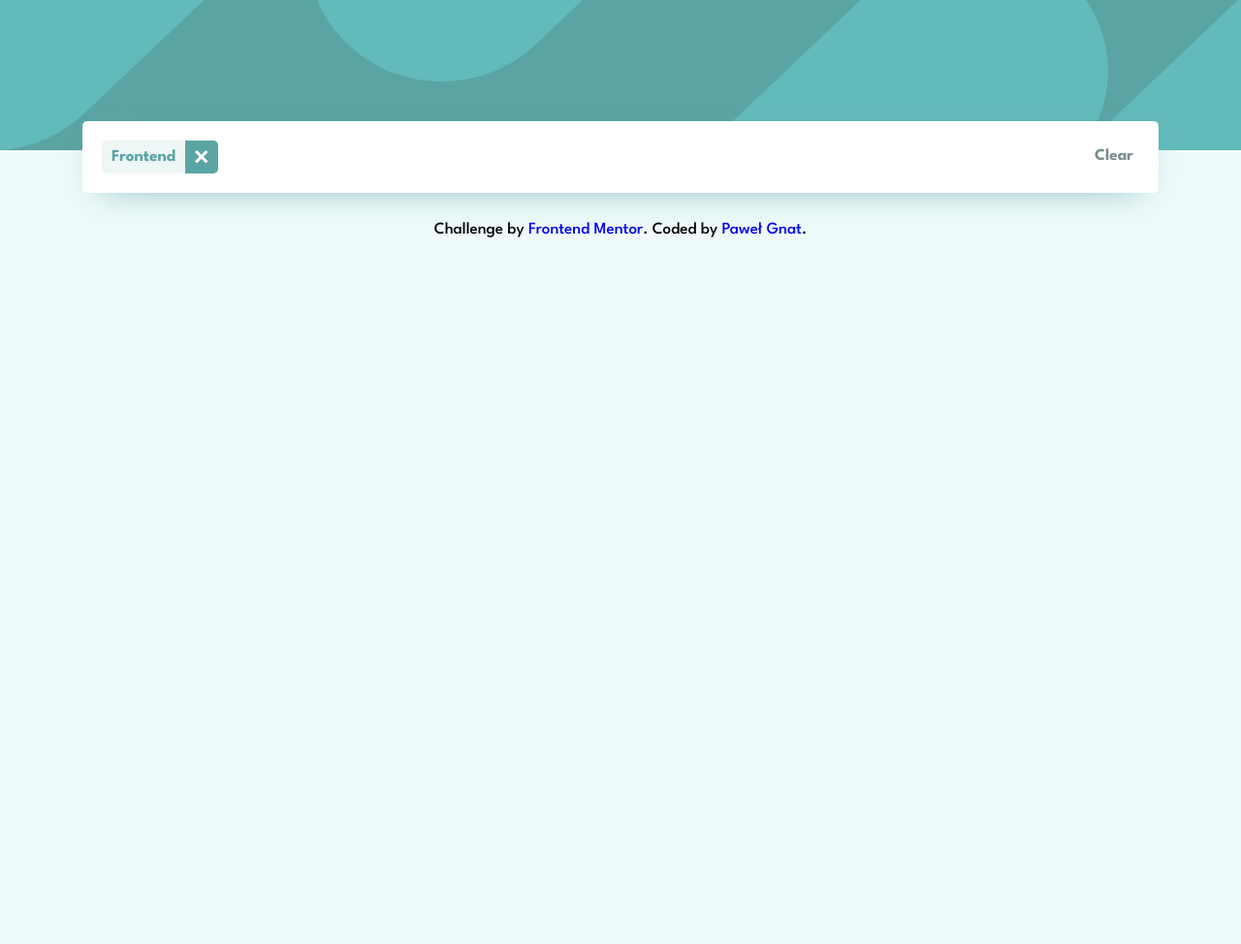
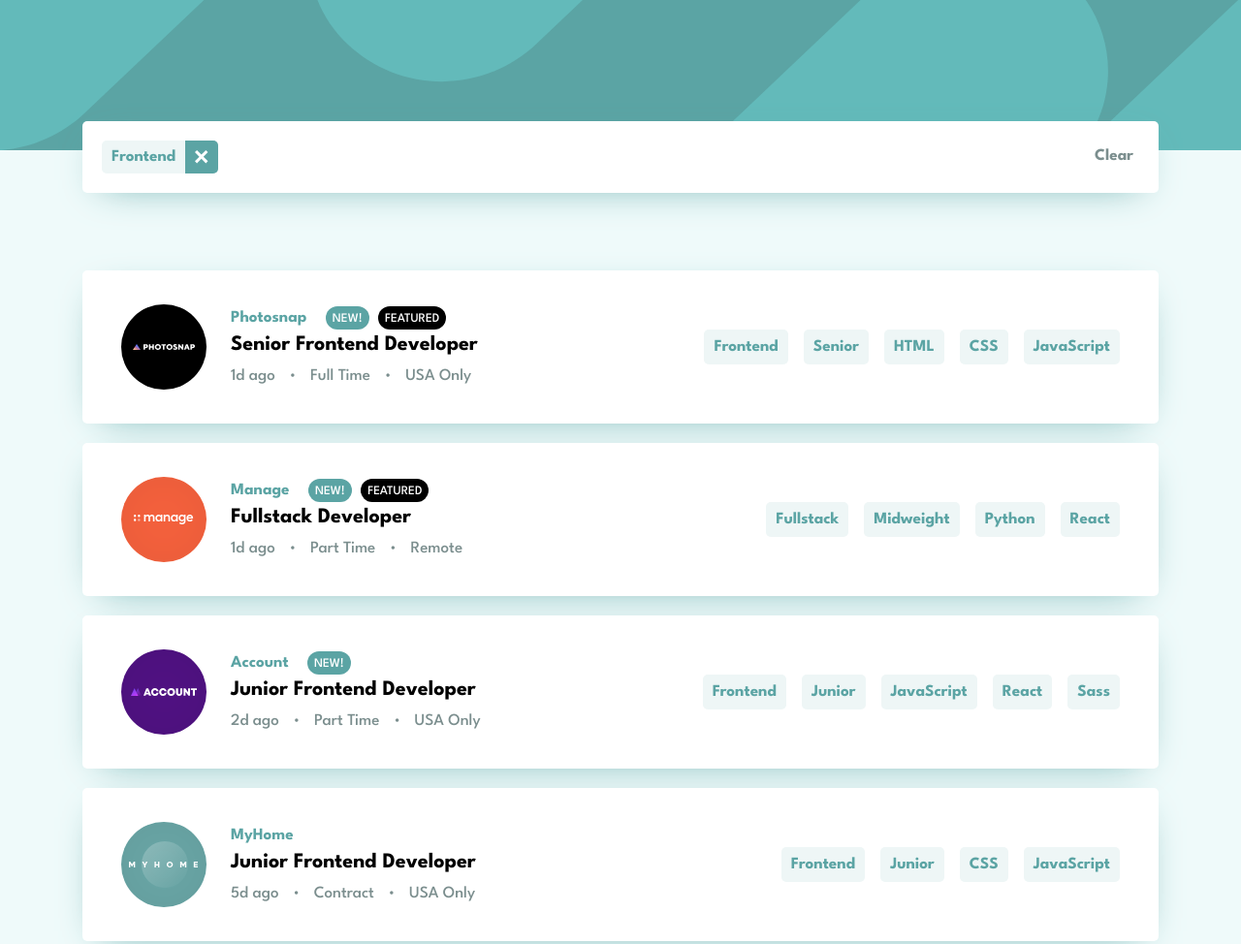
Before and after one commit to Pawel-Gnat/Frontend-Mentor-Static-job-listings, a plain HTML site: page index.html in a window 1280 px wide. Shown: the top 974 px of the page at 97% size. Before the commit the page ends 800 px from the top, so only its background shows below. Drawn offline with Linux system fonts and the light colour scheme.

Commit message:
feat: render jobs from json

```diff
--- a/index.html
+++ b/index.html
@@ -33,28 +33,7 @@
 				</div>
 			</div>
 
-			<div class="job-listing">
-				<!-- <article class="job" data-id="1">
-					<div class="job__logo">
-						<img src="./images/photosnap.svg" class="job__logo--img" alt="" aria-hidden="true">
-					</div>
-					<div class="job__info">
-						<span class="job__info--company">Photosnap</span>
-						<span class="job__info--new">new!</span>
-						<span class="job__info--featured">featured</span>
-						<p class="job__info--role">Senior Frontend Developer</p>
-						<p class="job__info--description">1d ago <span>&middot;</span> Full Time <span>&middot;</span>
-							USA only</p>
-					</div>
-					<div class="job__requirements">
-						<button type="button" class="job__requirements--requirement">Frontend</button>
-						<button type="button" class="job__requirements--requirement">Senior</button>
-						<button type="button" class="job__requirements--requirement">HTML</button>
-						<button type="button" class="job__requirements--requirement">CSS</button>
-						<button type="button" class="job__requirements--requirement">JavaScript</button>
-					</div>
-				</article> -->
-			</div>
+			<div class="job-listing"></div>
 		</section>
 	</main>
 	<footer>
--- a/js/main.js
+++ b/js/main.js
@@ -1,19 +1,32 @@
 'use strict'
 const JSON_SOURCE = './data.json'
 const listOfJobs = document.querySelector('.job-listing')
+const filterBox = document.querySelector('.filter')
+const techStackButtons = document.getElementsByClassName('job__requirements--requirement')
 
 async function renderData() {
 	try {
 		const res = await fetch(JSON_SOURCE)
 		const data = await res.json()
-		// console.log(...data)
-		// console.log(object.entries(...data))
 
 		for (let job of data) {
-			// console.log(job)
-			let id = job.id
+			const {
+				id,
+				company,
+				logo,
+				['new']: newjob,
+				featured,
+				position,
+				role,
+				level,
+				postedAt,
+				contract,
+				location,
+				languages,
+				tools,
+			} = job
 
-			console.log(id)
+			jobOffer(job)
 		}
 	} catch {
 		console.error("Can't fetch data from a file")
@@ -21,26 +34,78 @@ async function renderData() {
 }
 renderData()
 
-function jobOffer({ id, images, company, role, postedAt, contract, location, requirement }) {
+function jobOffer({
+	id,
+	company,
+	logo,
+	['new']: newjob,
+	featured,
+	position,
+	role,
+	level,
+	postedAt,
+	contract,
+	location,
+	languages,
+	tools,
+}) {
 	const newJob = document.createElement('article')
 	newJob.classList.add('job')
 	newJob.dataset.id = `${id}`
 
+	let requirement = [role, level, ...languages, ...tools]
+
 	newJob.innerHTML = `
 	<div class="job__logo">
-		<img src="${images}" class="job__logo--img" alt="" aria-hidden="true">
+		<img src="${logo}" class="job__logo--img" alt="" aria-hidden="true">
 	</div>
 	<div class="job__info">
 		<span class="job__info--company">${company}</span>
-		<span class="job__info--new">new!</span>
-		<span class="job__info--featured">featured</span>
-		<p class="job__info--role">${role}</p>
+		${checkNewState(newjob)}
+		${checkFeature(featured)}
+		<p class="job__info--position">${position}</p>
 		<p class="job__info--description">${postedAt}<span>&middot;</span>${contract}<span>&middot;</span>${location}</p>
 	</div>
 	<div class="job__requirements">
-		<button type="button" class="job__requirements--requirement">${requirement}</button>
+		${addTechStack(requirement)}
 	</div>
 	`
-
 	listOfJobs.append(newJob)
 }
+
+function addTechStack(elements) {
+	return elements
+		.map(element => `<button type="button" class="job__requirements--requirement">${element}</button>`)
+		.join('')
+}
+
+function checkNewState(newjob) {
+	return newjob ? `<span class="job__info--new" data-new=${newjob}>new!</span>` : ''
+}
+
+function checkFeature(feature) {
+	return feature ? `<span class="job__info--featured" data-featured=${feature}>featured</span>` : ''
+}
+
+function addFeaturedBorder() {
+	const featuredJobsText = document.getElementsByClassName('job__info--featured')
+	let text = [...featuredJobsText]
+	console.log(text)
+	console.log(featuredJobsText)
+}
+addFeaturedBorder()
+
+function filterJobs(e) {
+	return console.log(e.target)
+}
+
+// ;[...techStackButtons].forEach(btn => btn.addEventListener('click', filterJobs))
+
+let btns = [...techStackButtons]
+console.log(btns)
+
+btns.forEach(btn =>
+	btn.addEventListener('click', function () {
+		console.log('lol')
+	})
+)
--- a/sass/style.scss
+++ b/sass/style.scss
@@ -42,13 +42,13 @@ header {
 /* SECTION */
 
 .filter-box {
-	// display: none;
-	position: relative;
-	top: -3rem;
+	display: none;
 	display: flex;
 	justify-content: space-between;
 	align-items: center;
 	gap: 2rem;
+	position: relative;
+	top: -3rem;
 	max-width: 111rem;
 	margin: 0 2rem;
 	padding: 2rem;
@@ -125,7 +125,7 @@ header {
 	position: relative;
 	max-width: 111rem;
 	padding: 2rem;
-	margin: 2rem;
+	margin: 4rem 2rem 2rem;
 	border-radius: 0.5rem;
 	background-color: white;
 	box-shadow: 0px 10px 40px -20px $desaturated_dark_cyan;
@@ -165,7 +165,7 @@ header {
 			background-color: black;
 		}
 
-		&--role {
+		&--position {
 			font-size: clamp(1.5rem, 2vw, 2.2rem);
 			font-weight: 700;
 			margin: 1rem 0;
@@ -173,7 +173,7 @@ header {
 			transition: color 0.3s;
 		}
 
-		&--role:hover {
+		&--position:hover {
 			color: $desaturated_dark_cyan;
 		}
 
@@ -184,7 +184,7 @@ header {
 
 			span {
 				font-size: 2.3rem;
-				margin: 0 0.2rem;
+				margin: 0 1rem;
 			}
 		}
 	}
@@ -192,7 +192,7 @@ header {
 	&__requirements {
 		display: flex;
 		flex-flow: wrap;
-		gap: 2rem;
+		gap: 1.6rem;
 		margin-top: 2rem;
 
 		&--requirement {
@@ -208,6 +208,10 @@ header {
 			background-color: $desaturated_dark_cyan;
 		}
 	}
+}
+
+.job:nth-child(1) {
+	margin-top: 5rem;
 }
 
 .active {
```
Also changed, not shown: css/style.css, 1 other file.
